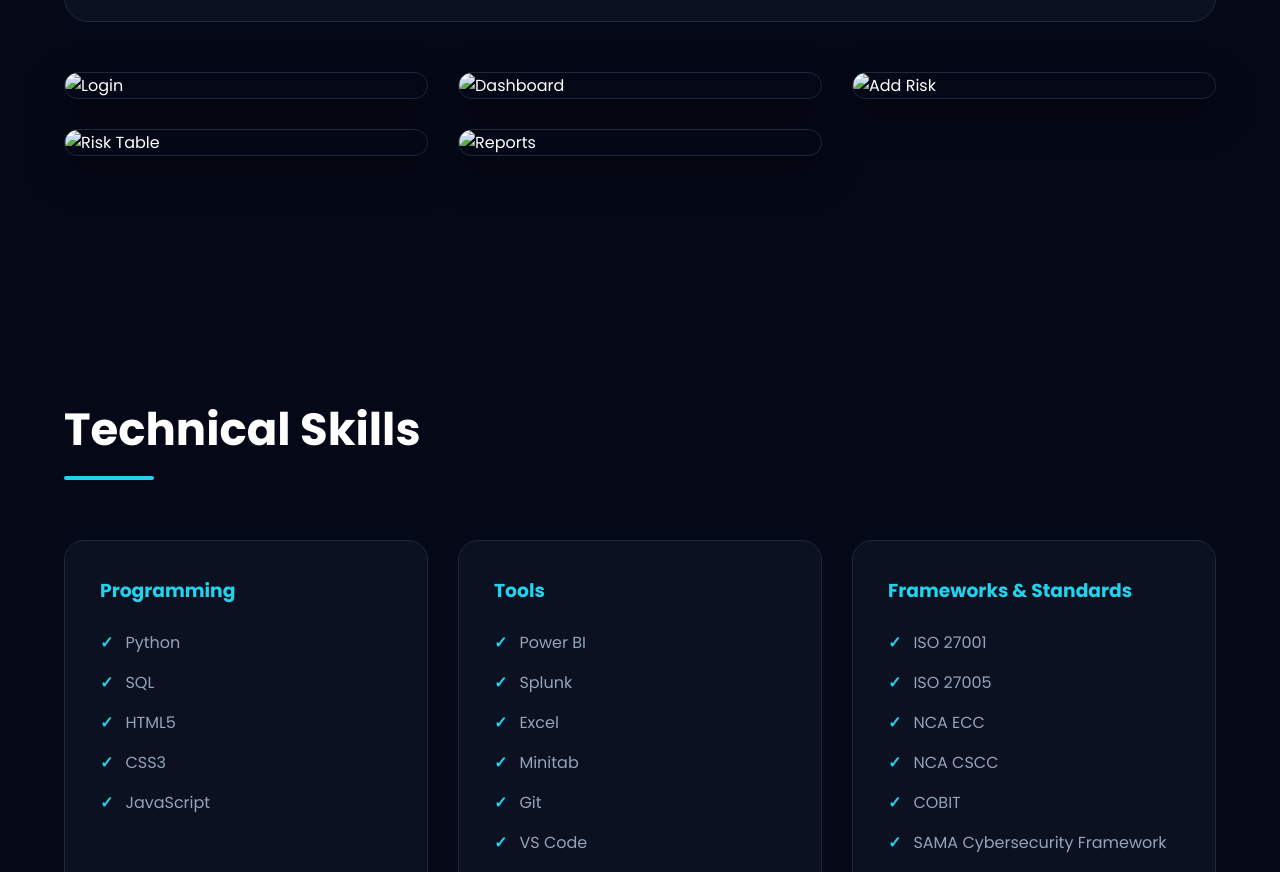
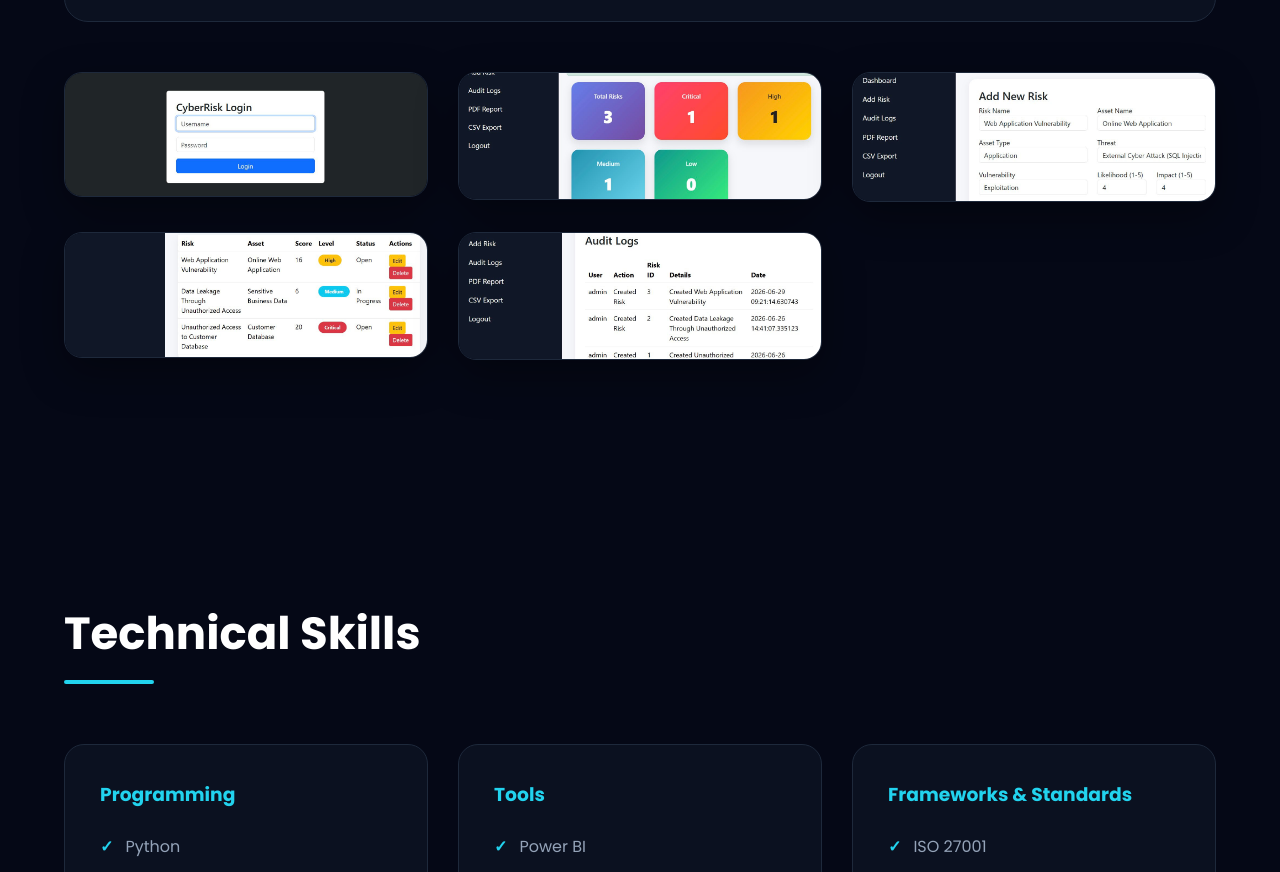
Before and after one commit to dalalsaleem3/portfolio, a plain HTML site: page index.html in a window 1280 px wide. Shown: the part 3243-4115 px from the top of the page. Drawn offline with Linux system fonts and the light colour scheme.

Commit message:
Update index.html

```diff
--- a/index.html
+++ b/index.html
@@ -288,17 +288,11 @@ Worked collaboratively with teams to improve data-driven decision making and rep
         </div>
 
        <div class="gallery">
-
-    <img src="images/login.jpeg" alt="Login">
-
-    <img src="images/dashboard.jpeg" alt="Dashboard">
-
-    <img src="images/add-risk.jpeg" alt="Add Risk">
-
-    <img src="images/risk-table.jpeg" alt="Risk Table">
-
-    <img src="images/report.jpeg" alt="Reports">
-
+    <img src="login.jpeg" alt="Login">
+    <img src="dashboard.jpeg" alt="Dashboard">
+    <img src="add-risk.jpeg" alt="Add Risk">
+    <img src="risk-table.jpeg" alt="Risk Table">
+    <img src="report.jpeg" alt="Reports">
 </div>
 
     </div>
```
